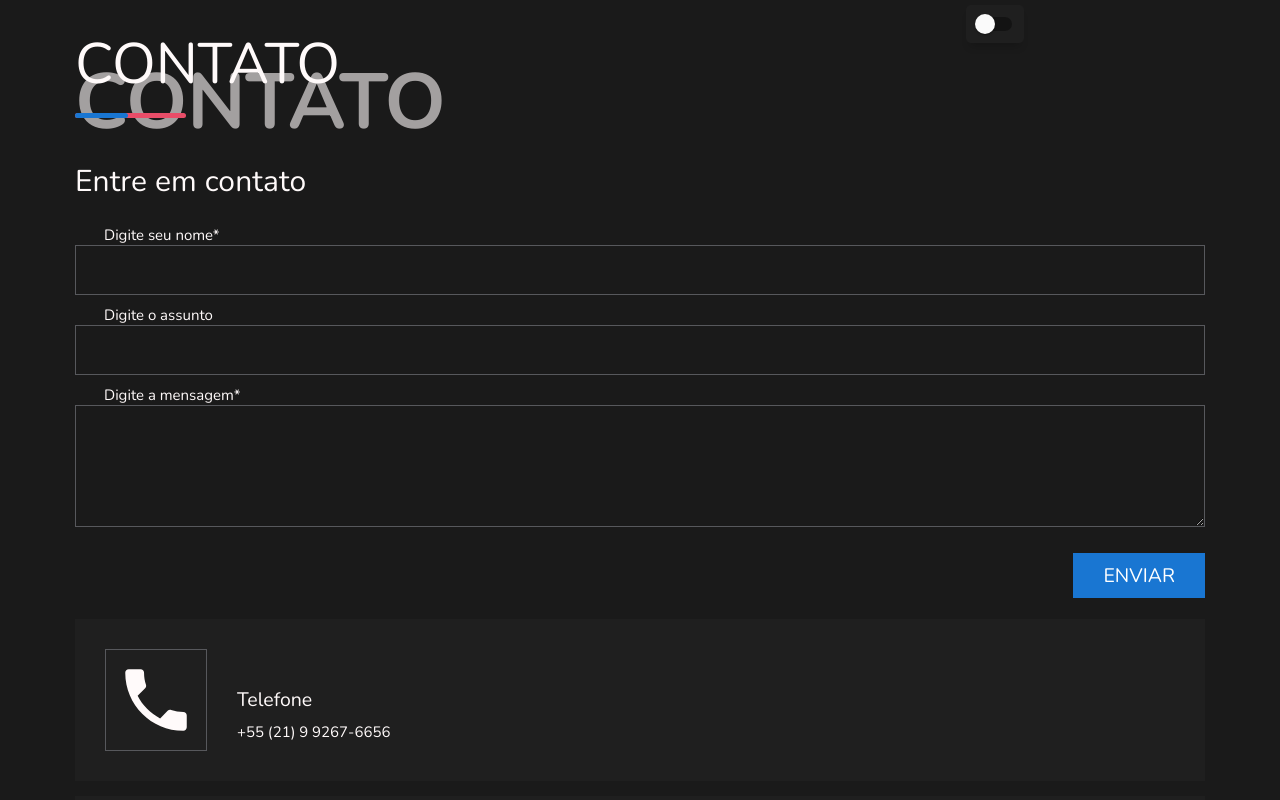
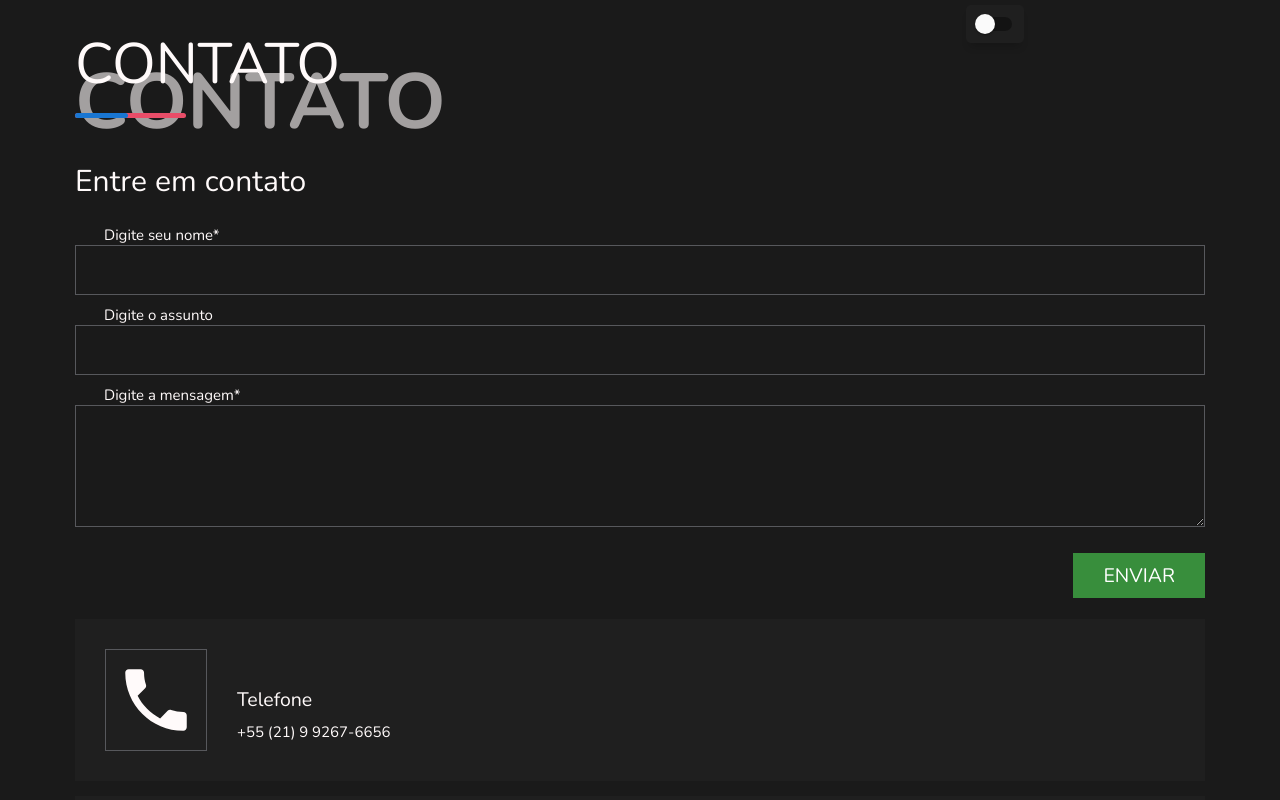
Before and after one commit to paulodantasbjr/oldportfolio, a Next.js app: page /contato in a window 1280 px wide. Shown: the top 800 px of the page. Built offline with nearby package versions, Linux system fonts and the light colour scheme.

Commit message:
button fixed

```diff
--- a/components/Button/styled.js
+++ b/components/Button/styled.js
@@ -1,7 +1,7 @@
 import styled from 'styled-components'
 
 export const ButtonStyled = styled.a`
-  background-color: ${({ theme }) => theme.colors.primary.main};
+  background-color: ${({ theme }) => theme.colors.success.dark};
   padding-top: ${({ theme }) => theme.spacing.xxs};
   padding-left: ${({ theme }) => theme.spacing.sm};
   padding-bottom: ${({ theme }) => theme.spacing.xxs};
@@ -22,6 +22,6 @@ export const ButtonStyled = styled.a`
   }
   &:hover::after {
     width: 100%;
-    background-color: ${({ theme }) => theme.colors.grey.light};
+    background-color: ${({ theme }) => theme.colors.warning.light};
   }
 `
```
